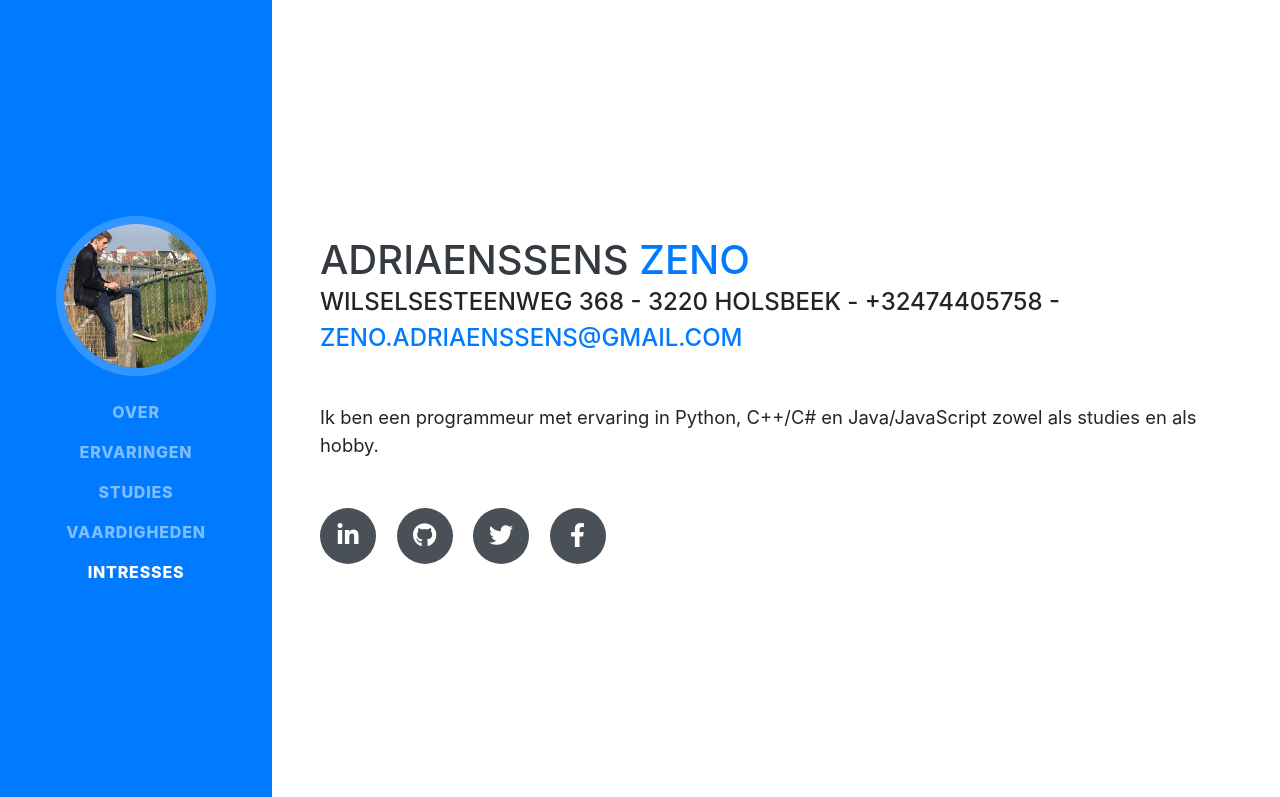
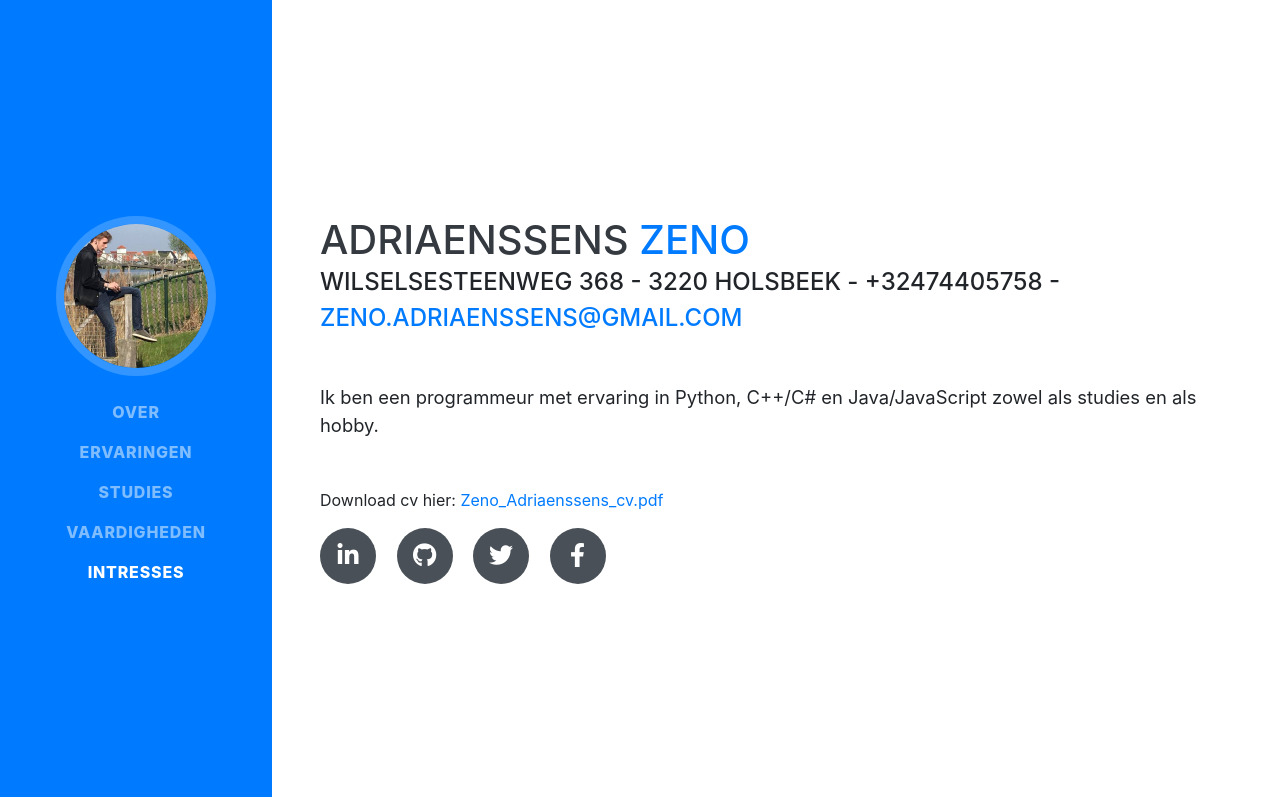
Before and after one commit to zeno-adriaenssens/Eportfolio, a website with bundled scripts: page index.html in a window 1280 px wide. Shown: the top 797 px of the page. Built offline with nearby package versions, Linux system fonts and the light colour scheme; a web font is replaced by a local one.

Commit message:
add cv.pdf

```diff
--- a/index.html
+++ b/index.html
@@ -66,6 +66,8 @@
             <a href="mailto:name@email.com">zeno.adriaenssens@gmail.com</a>
           </div>
           <p class="lead mb-5">Ik ben een programmeur met ervaring in Python, C++/C# en Java/JavaScript zowel als studies en als hobby.</p>
+          <p>Download cv hier: <a href="CV.pdf">Zeno_Adriaenssens_cv.pdf</a></p>
+
           <div class="social-icons">
             <a href="https://www.linkedin.com/in/zeno-adriaenssens-818bb41a1/">
               <i class="fab fa-linkedin-in"></i>
```
Also changed, not shown: 1 other file.
